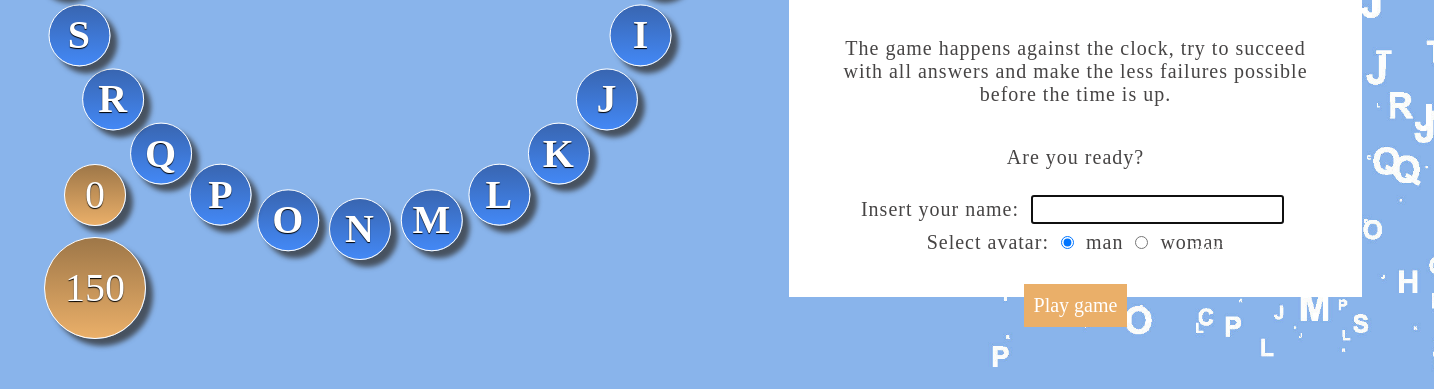
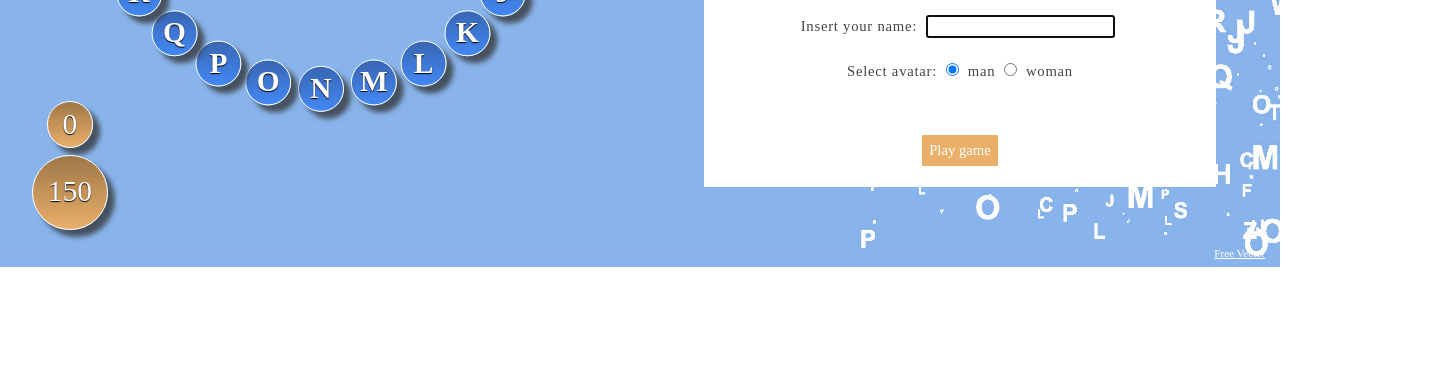
Before and after one commit to diana-moreno/the-alphabet-game, a website: page index.html in a window 1280 px wide. Shown: the part 533-922 px from the top of the page, 1434 px wide, since content can reach past the window. After the commit the page ends 800 px from the top, so only its background shows below. Drawn offline with nearby package versions, Linux system fonts and the light colour scheme.

Commit message:
change layout to be responsive without @media

```diff
--- a/stylesheets/index.scss
+++ b/stylesheets/index.scss
@@ -1,9 +1,9 @@
 html {
-  font-size: 10px;
+  font-size: calc(6px + 5 * ((100vw - 790px) / 1800));
   width: 100%;
   height: 100%;
-  min-width: 1434px;
-  min-height: 922px;
+  min-width: 790px;
+  min-height: 570px;
 }
 body {
   background: url("../img/www.freepik.com/background-blue-letters/background-letters.jpg");
@@ -20,6 +20,9 @@ h2 {
 p, label, input {
   font-size: 2rem;
   letter-spacing: 0.1rem;
+}
+p {
+
 }
 h1 {
   font-size: 2.5rem;
@@ -39,6 +42,7 @@ input {
 audio {
   display: none;
 }
+
 
 /** Main containers **/
 #container,
@@ -97,15 +101,6 @@ audio {
     width:  $item-size;
     height: $item-size;
     margin: -$half-item;
-    display: flex;
-    justify-content: center;
-    align-items: center;
-    background: linear-gradient(#3663aff7, #005eff82);
-    border-radius: 50%;
-    font-size: 4rem;
-    font-weight: bold;
-    color: white;
-    border: 1px solid white;
   }
 
   $angle: (360 / $nb-items);
@@ -127,6 +122,18 @@ audio {
 
     $rot: ($rot + $angle);
   }
+}
+
+.circle {
+  display: flex;
+  justify-content: center;
+  align-items: center;
+  background: linear-gradient(#3663aff7, #005eff82);
+  border-radius: 50%;
+  font-size: 4rem;
+  font-weight: bold;
+  color: white;
+  border: 1px solid white;
 }
 
 .container-left-circle {
@@ -197,10 +204,11 @@ audio {
   border-radius: 0px 120px 0px 120px;
   -moz-border-radius: 35px 0px 35px 0px;
   -webkit-border-radius: 0px 120px 0px 120px;
+  flex-wrap: wrap;
 }
 #container-right-rules > div {
-  padding: 4rem;
-  height: -webkit-fill-available;
+  height: 100%;
+  padding: 0 4rem;
   display: flex;
   flex-direction: column;
   justify-content: space-evenly;
@@ -224,11 +232,16 @@ audio {
 }
 #container-right-game-questions {
   height: 60%;
+  margin-right: 3rem;
 }
 #container-right-game-buttons {
   height: 40%;
+  margin-left: 3rem;
 }
 
+#answer {
+  width: calc(34% - 2rem);
+}
 /** botones */
 
 #play-game-button,
@@ -292,38 +305,3 @@ audio {
   font-size: 1.5rem;
   color: white;
 }
-
-
-
-
-/* smartphones, Android phones, landscape iPhone */
-@media screen and (min-device-width:480px) {
-  fhghtml {
-    font-size: calc(10px + 6 * ((100vw - 480px) / 801));
-  }
-}
-
-/* portrait tablets, portrait iPad, e-readers (Nook/Kindle), landscape 800x480 phones (Android) */
-@media (min-width:600px) {
-
-}
-
-@media screen and (min-width:640px) {
-
-}
-/* tablet, landscape iPad, lo-res laptops ands desktops */
-@media (min-width:801px) {
-
-}
-
-/* big landscape tablets, laptops, and desktops */
-@media (min-width:1025px) {
-
-}
-
-/* hi-res laptops and desktops */
-@media screen and (min-width:1281px) {
-  ssshtml {
-    font-size: 16px;
-  }
-}
```
Also changed, not shown: stylesheets/index.css.
